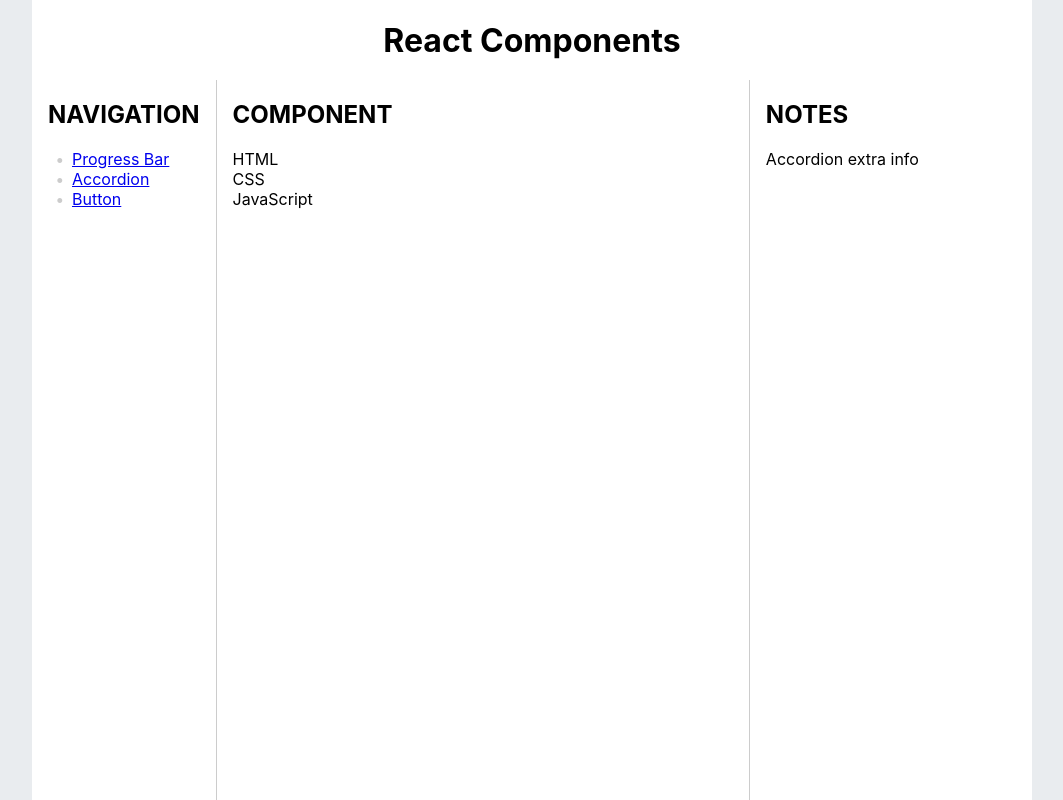
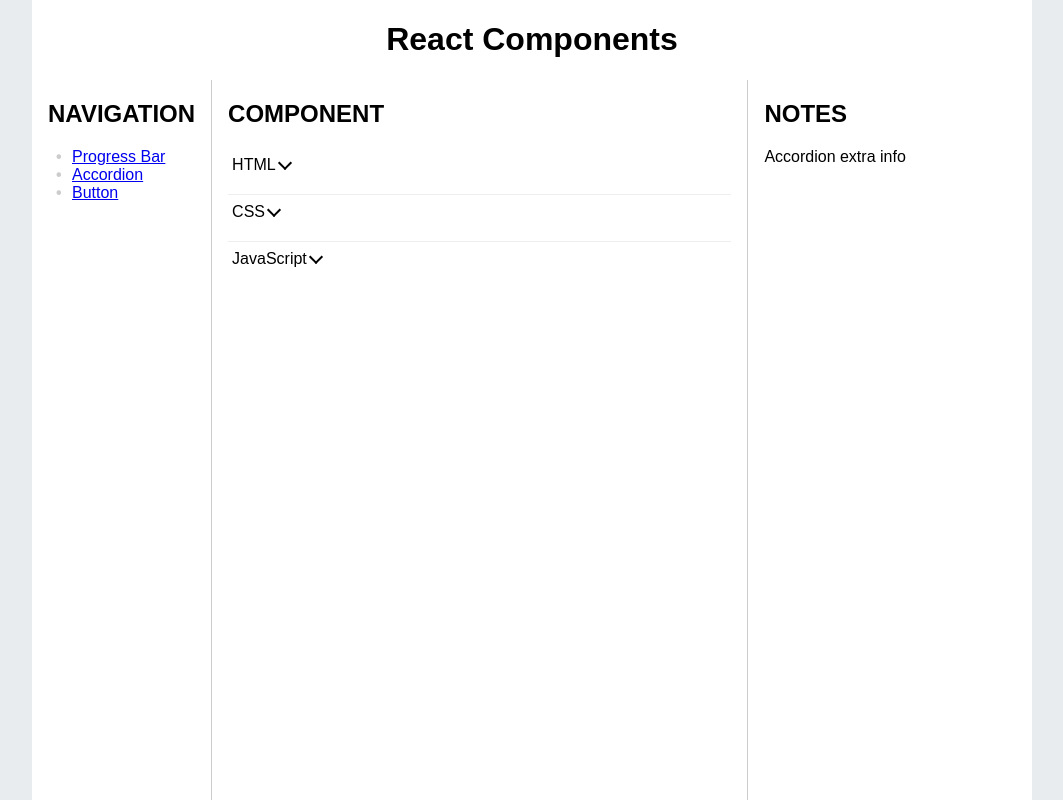
Before and after one commit to ruanha/react-components, a React (Create React App) app: page /react-components/accordion in a window 1280 px wide. Shown: the whole page, without its empty margins (108-1171 px from the left). Built offline with nearby package versions, Linux system fonts and the light colour scheme.

Commit message:
insert accordion styles

```diff
--- /dev/null
+++ b/src/components/accordion/accordion.css
@@ -0,0 +1,58 @@
+body {
+  font-family: sans-serif;
+}
+
+.accordion-icon {
+  border: solid currentcolor;
+  border-width: 0 2px 2px 0;
+  display: inline-block;
+  height: 8px;
+  pointer-events: none;
+  transform: translateY(-2px) rotate(45deg);
+  width: 8px;
+}
+
+.accordion-icon--rotated {
+  transform: translateY(2px) rotate(-135deg);
+}
+
+.wrapper {
+  align-items: center;
+  display: flex;
+}
+
+.accordion {
+  display: flex;
+  flex-direction: column;
+  width: 100%;
+}
+
+.accordion-item {
+  display: flex;
+  flex-direction: column;
+  row-gap: 4px;
+  padding: 4px 0;
+}
+
+.accordion-item:not(:first-child) {
+  border-top: 1px solid #eee;
+}
+
+.accordion-item-title {
+  border: none;
+  background: none;
+  cursor: pointer;
+  font-weight: 500;
+  padding: 4px;
+  text-align: start;
+}
+
+.accordion-item-title:hover {
+  background-color: #eee;
+}
+
+.accordion-item-contents {
+  font-size: 14px;
+  line-height: 1.2em;
+  padding: 4px;
+}
--- a/src/components/accordion/accordion.tsx
+++ b/src/components/accordion/accordion.tsx
@@ -1,4 +1,6 @@
 import { useState } from "react";
+
+import "./accordion.css";
 
 function Section({ title, text }: section) {
   const [isActive, setIsActive] = useState(false);
```
